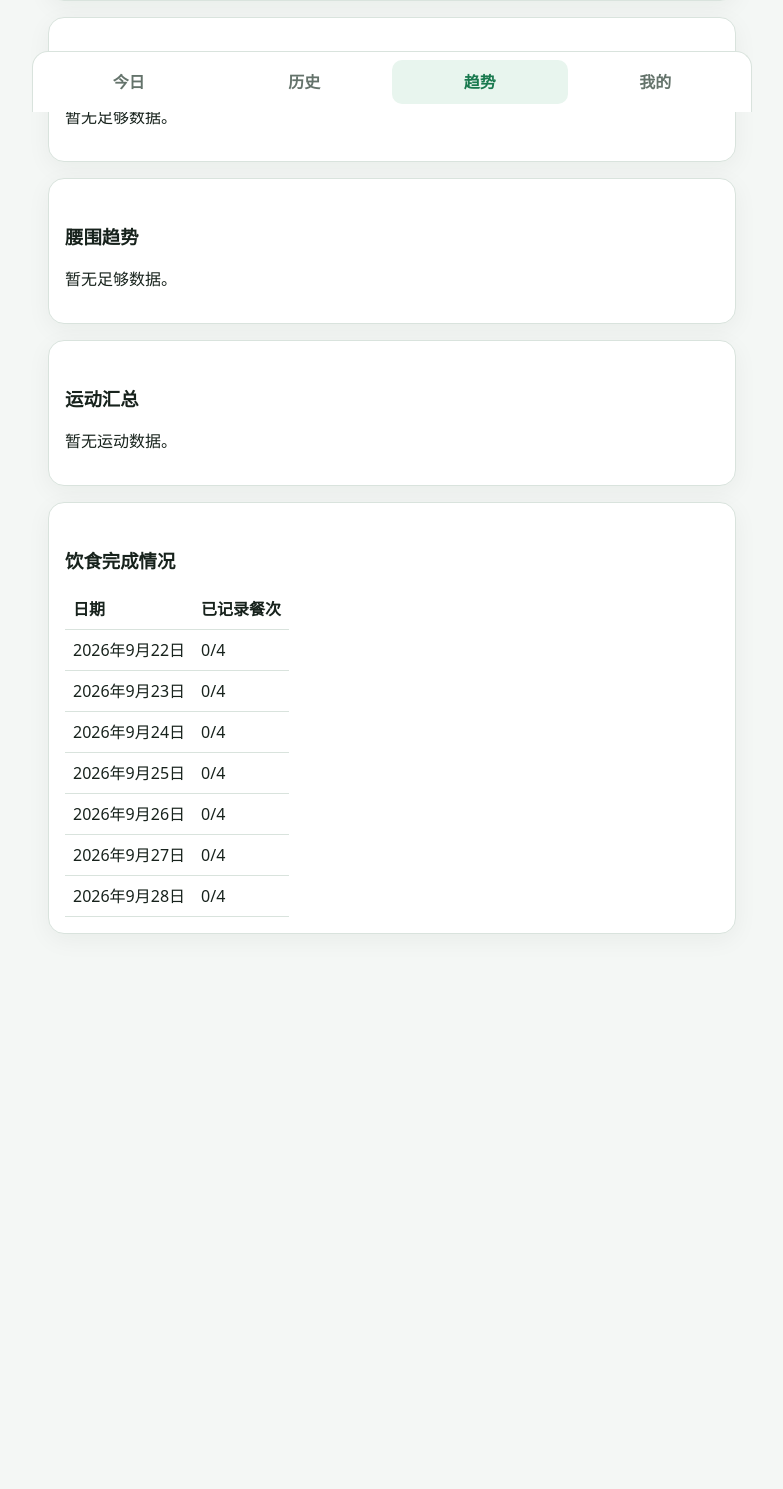
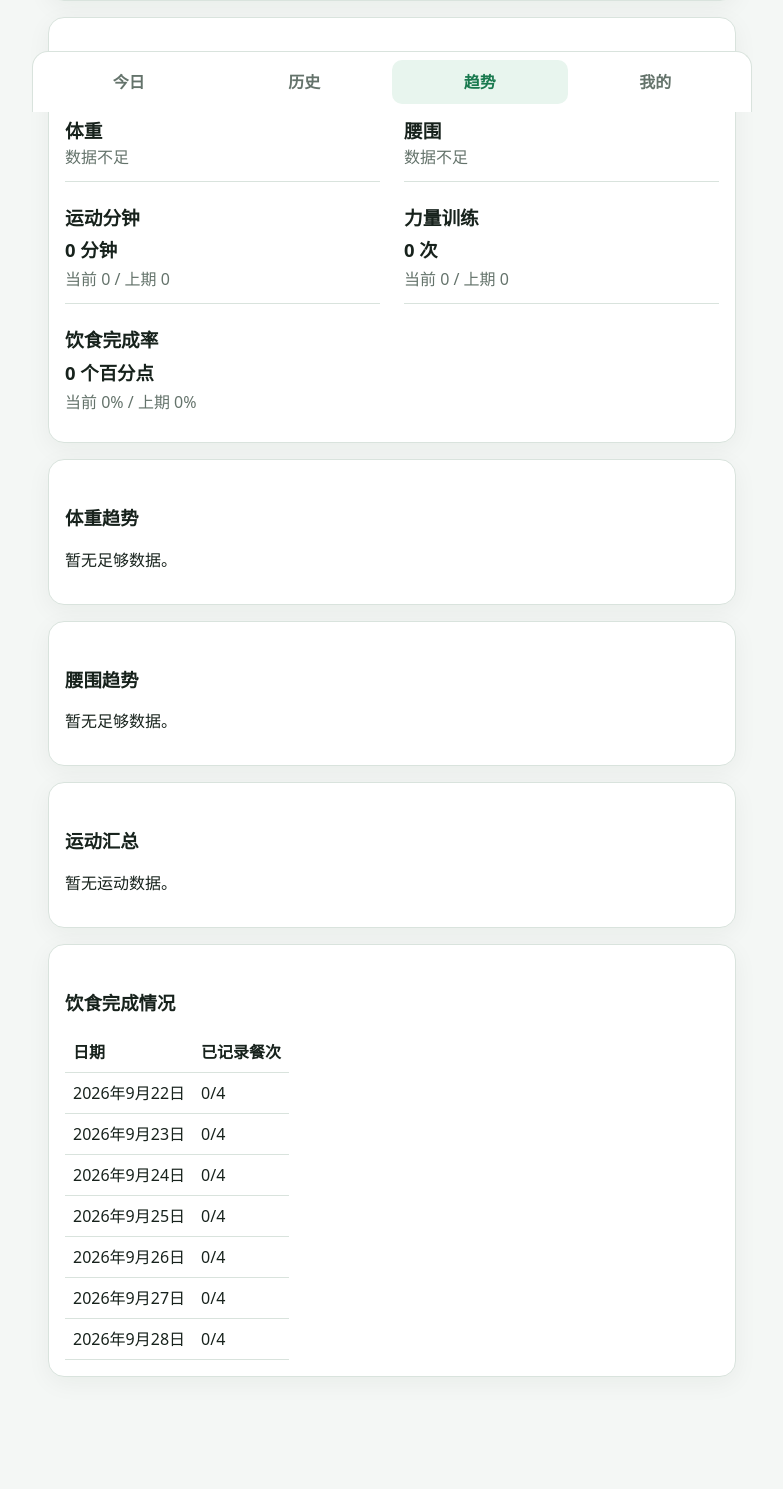
Before and after one commit to mzhiyo0815/personHealth, a Django app: page /trends/ in a window 1280 px wide. Shown: the part 688-2177 px from the top of the page, without its empty margins (248-1031 px from the left). Before the commit the page ends 1622 px from the top, so only its background shows below. Run offline with Django 5.2, Linux system fonts and the light colour scheme; the visitor is signed in with stand-in values (Sample User, id 1); data that the repository does not hold is empty.

Commit message:
feat: compare health trends with previous period

```diff
--- a/static/css/app.css
+++ b/static/css/app.css
@@ -42,6 +42,12 @@ svg { width: 100%; height: auto; max-height: 260px; color: var(--green); overflo
 .summary-card strong { display: block; font-size: 1.25rem; overflow-wrap: anywhere; }
 .summary-card p { margin: 6px 0 0; color: var(--muted); }
 .summary-card progress { width: 100%; margin-top: 10px; accent-color: var(--green); }
+.comparison-grid { display: grid; gap: 10px; }
+.comparison-item { min-width: 0; padding: 12px 0; border-bottom: 1px solid var(--line); }
+.comparison-item:last-child { border-bottom: 0; }
+.comparison-item h3, .comparison-item p { margin: 0; }
+.comparison-item strong { display: block; margin: 4px 0; font-size: 1.15rem; overflow-wrap: anywhere; }
+.comparison-item p { color: var(--muted); }
 
 @media (max-width: 339px) {
   .summary-grid { grid-template-columns: 1fr; }
@@ -50,4 +56,5 @@ svg { width: 100%; height: auto; max-height: 260px; color: var(--green); overflo
 @media (min-width: 720px) {
   .page { padding-top: 40px; }
   .bottom-nav { left: 50%; right: auto; width: 720px; transform: translateX(-50%); border: 1px solid var(--line); border-bottom: 0; border-radius: 16px 16px 0 0; }
+  .comparison-grid { grid-template-columns: repeat(2, minmax(0, 1fr)); column-gap: 24px; }
 }
--- a/templates/tracker/trends.html
+++ b/templates/tracker/trends.html
@@ -61,6 +61,44 @@
       </article>
     </div>
   </section>
+  <section aria-labelledby="comparison-title">
+    <h2 id="comparison-title">{{ period_comparison.label }}</h2>
+    <div class="comparison-grid">
+      <article class="comparison-item">
+        <h3>体重</h3>
+        {% if period_comparison.weight.status == "ready" %}
+          <strong>{% if period_comparison.weight.change > 0 %}+{% endif %}{{ period_comparison.weight.change|floatformat:2 }} 千克（kg）</strong>
+          <p>当前 {{ period_comparison.weight.current|floatformat:2 }} / 上期 {{ period_comparison.weight.previous|floatformat:2 }}</p>
+        {% else %}
+          <p>数据不足</p>
+        {% endif %}
+      </article>
+      <article class="comparison-item">
+        <h3>腰围</h3>
+        {% if period_comparison.waist.status == "ready" %}
+          <strong>{% if period_comparison.waist.change > 0 %}+{% endif %}{{ period_comparison.waist.change|floatformat:2 }} 厘米（cm）</strong>
+          <p>当前 {{ period_comparison.waist.current|floatformat:2 }} / 上期 {{ period_comparison.waist.previous|floatformat:2 }}</p>
+        {% else %}
+          <p>数据不足</p>
+        {% endif %}
+      </article>
+      <article class="comparison-item">
+        <h3>运动分钟</h3>
+        <strong>{% if period_comparison.exercise.change > 0 %}+{% endif %}{{ period_comparison.exercise.change }} 分钟</strong>
+        <p>当前 {{ period_comparison.exercise.current }} / 上期 {{ period_comparison.exercise.previous }}</p>
+      </article>
+      <article class="comparison-item">
+        <h3>力量训练</h3>
+        <strong>{% if period_comparison.strength.change > 0 %}+{% endif %}{{ period_comparison.strength.change }} 次</strong>
+        <p>当前 {{ period_comparison.strength.current }} / 上期 {{ period_comparison.strength.previous }}</p>
+      </article>
+      <article class="comparison-item">
+        <h3>饮食完成率</h3>
+        <strong>{% if period_comparison.meals.change > 0 %}+{% endif %}{{ period_comparison.meals.change }} 个百分点</strong>
+        <p>当前 {{ period_comparison.meals.current }}% / 上期 {{ period_comparison.meals.previous }}%</p>
+      </article>
+    </div>
+  </section>
   {% include "components/line_chart.svg.html" with chart=weight_chart %}
   {% include "components/line_chart.svg.html" with chart=waist_chart %}
   <section>
```
Also changed, not shown: tests/browser/test_mobile_flows.py (+6 -0 lines), tests/tracker/test_trends.py (+74 -0 lines).
